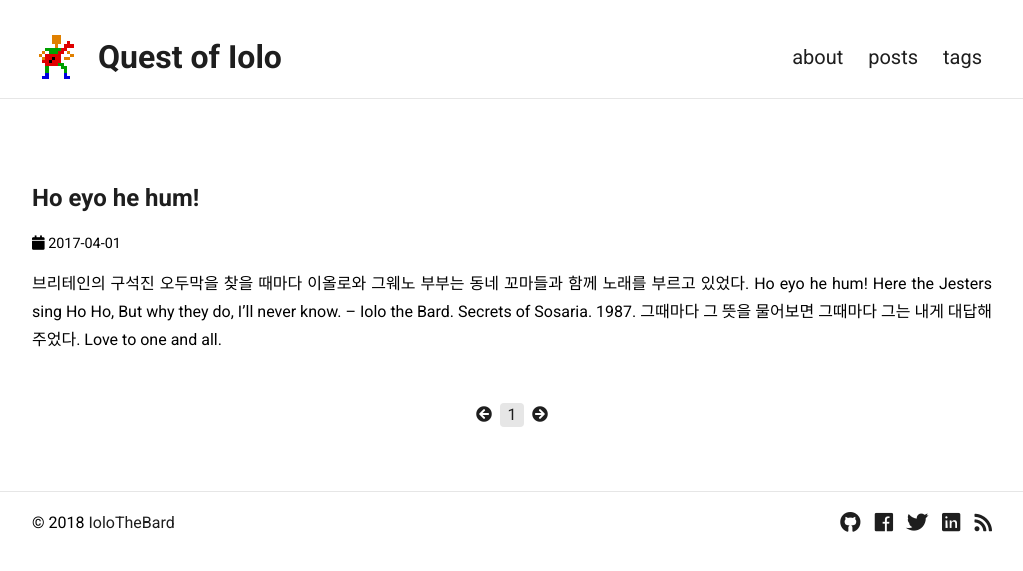
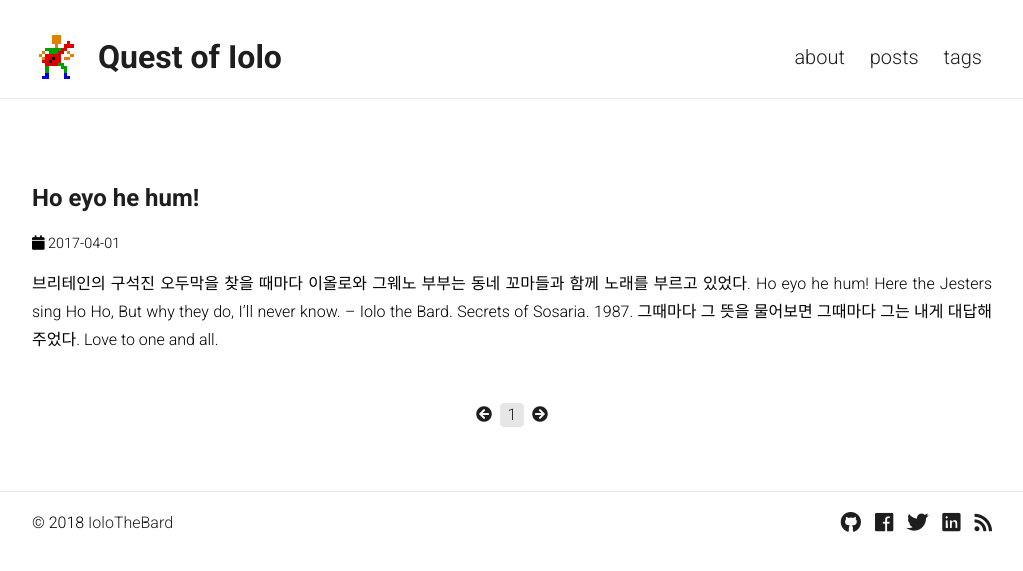
Before and after one commit to iolo/old-iolo.github.io, a Jekyll site: the page built from index.html, in a window 1280 px wide. Shown: the top 571 px of the page, without its empty margins (128-1151 px from the left). Built offline with Jekyll 4.4.1, drawn with Linux system fonts in a browser that asks for light colours; nearby versions of some CDN libraries; some web fonts are replaced; the list of posts is cut into pages by our own code.

Commit message:
thiner roboto fonts

```diff
--- a/_includes/head.html
+++ b/_includes/head.html
@@ -36,6 +36,6 @@
 
 <link rel="stylesheet" href="{{ site.baseurl }}/assets/css/main.css"/>
 
-<link rel="stylesheet" href="https://fonts.googleapis.com/css?family=Roboto+Mono:400,700|Roboto:400,700" />
+<link rel="stylesheet" href="https://fonts.googleapis.com/css?family=Roboto+Mono:300,700|Roboto:300,700" />
 <link rel="stylesheet" href="https://cdn.jsdelivr.net/font-iropke-batang/1.2/font-iropke-batang.css" />
 <link rel="stylesheet" href="https://use.fontawesome.com/releases/v5.0.10/css/all.css" integrity="sha384-+d0P83n9kaQMCwj8F4RJB66tzIwOKmrdb46+porD/OvrJ+37WqIM7UoBtwHO6Nlg" crossorigin="anonymous" />
--- a/_sass/_variables.scss
+++ b/_sass/_variables.scss
@@ -2,7 +2,7 @@
 $base-bgcolor: #fff;
 $base-font-family: 'Roboto', 'Iropke Batang', sans-serif !default;
 $base-font-size: 16px !default;
-$base-font-weight: 400 !default;
+$base-font-weight: 300 !default;
 $bold-font-weight: 700 !default;
 $line-height: 1.5 !default;
 $heading-font-family: 'Roboto', 'Iropke Batang', sans-serif !default;
```
